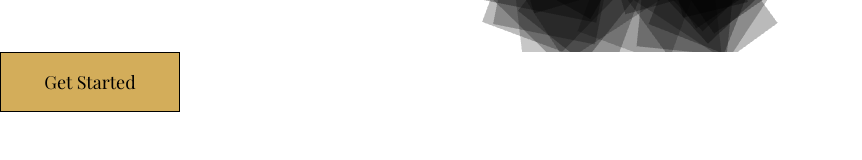
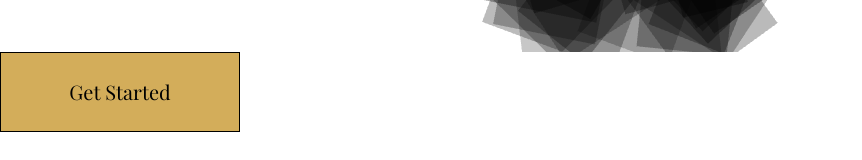
Before and after one commit to mickyngub/aeolus-dapp, a Next.js app in the folder frontend/: page / in a window 1280 px wide. Shown: the part 368-528 px from the top of the page, without its empty margins (0-862 px from the left). Built offline with nearby package versions, Linux system fonts and the light colour scheme; a web font is replaced by a local one.

Commit message:
:lipstick: add sizes for Button

```diff
--- a/frontend/pages/index.tsx
+++ b/frontend/pages/index.tsx
@@ -30,7 +30,7 @@ const Home: NextPage = () => {
           <CanvasWind />
         </WrapperCanvas>
         <div>
-          <Button>Get Started</Button>
+          <Button size="medium">Get Started</Button>
         </div>
       </main>
     </div>
--- a/frontend/ui/button/Button.tsx
+++ b/frontend/ui/button/Button.tsx
@@ -7,12 +7,41 @@ interface Props
     HTMLButtonElement
   > {
   children?: string;
+  size?: string;
 }
 
-const Button = ({ children }: Props) => {
+const buttonSize = {
+  small: {
+    width: 180,
+    height: 60,
+  },
+  medium: {
+    width: 240,
+    height: 80,
+  },
+  large: {
+    width: 300,
+    height: 100,
+  },
+};
+
+const Button = ({ children, size }: Props) => {
+  let sizeButton;
+  if (size) {
+    sizeButton = buttonSize[size as keyof typeof buttonSize];
+  }
   return (
-    <StyledButton>
-      <StyledSVG width="180px" height="60px" viewBox="0 0 180 60">
+    <StyledButton
+      style={{
+        "--button-width": sizeButton?.width + "px",
+        "--button-height": sizeButton?.height + "px",
+      }}
+    >
+      <StyledSVG
+        width={`${sizeButton?.width}`}
+        height={`${sizeButton?.height}`}
+        viewBox="0 0 180 60"
+      >
         <polyline points="179,1 179,59 1,59 1,1 179,1" />
         <polyline points="179,1 179,59 1,59 1,1 179,1" />
       </StyledSVG>
@@ -32,10 +61,12 @@ const StyledSVG = styled.svg`
   transition: 1s ease-in-out;
 `;
 
-const StyledButton = styled.button`
+const StyledButton = styled.button<{
+  style: { "--button-width": string; "--button-height": string };
+}>`
   position: relative;
-  width: 180px;
-  height: 60px;
+  width: var(--button-width);
+  height: var(--button-height);
   cursor: pointer;
   background: var(--color-secondary);
   border: 1px solid var(--color-black);
@@ -54,8 +85,8 @@ const StyledButton = styled.button`
 
 const StyledSpan = styled.span`
   color: black;
-  font-size: 18px;
-  font-weight: 100;
+  font-size: 1.25rem;
+  font-weight: 400;
 `;
 
 export default Button;
```
